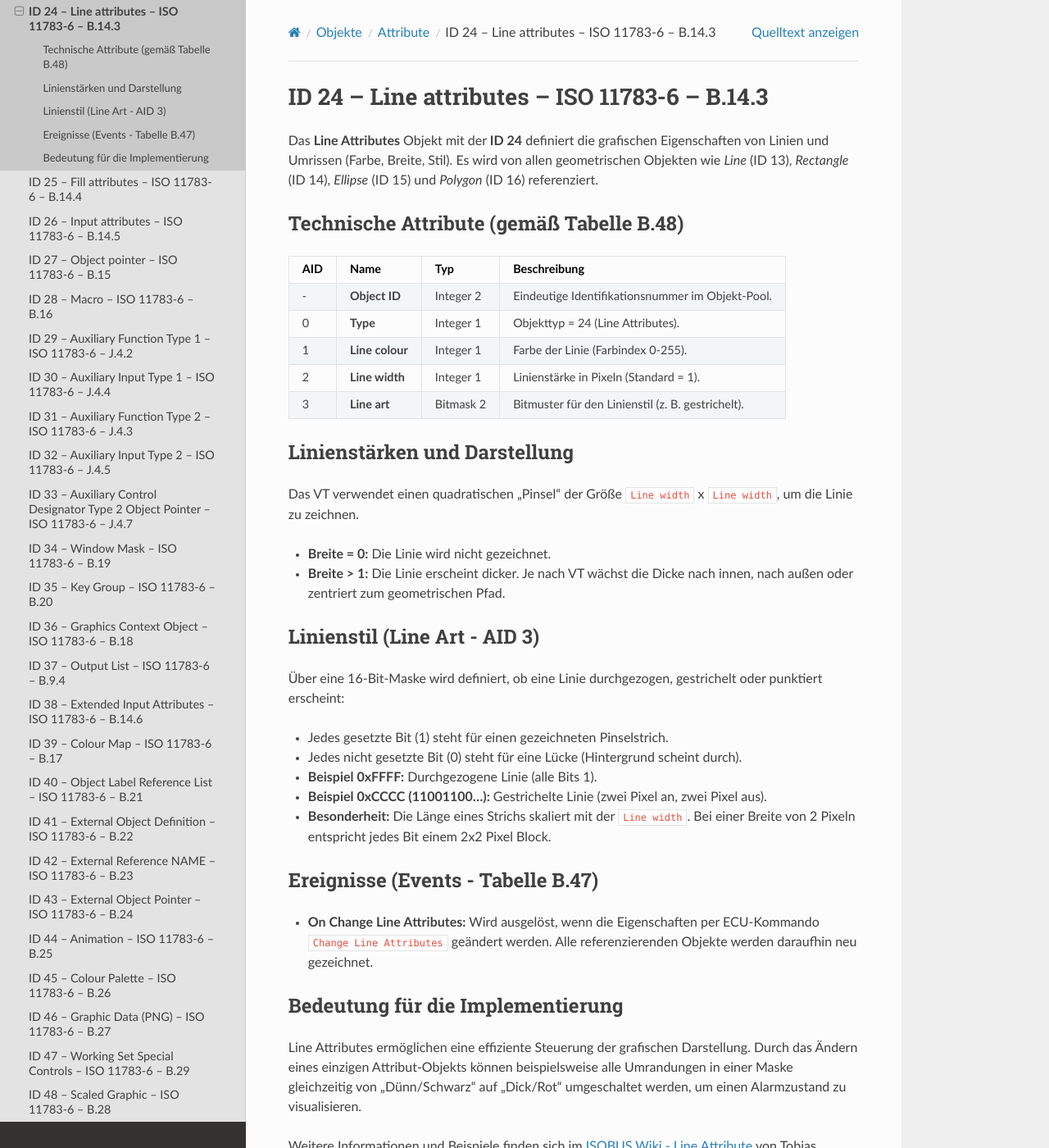
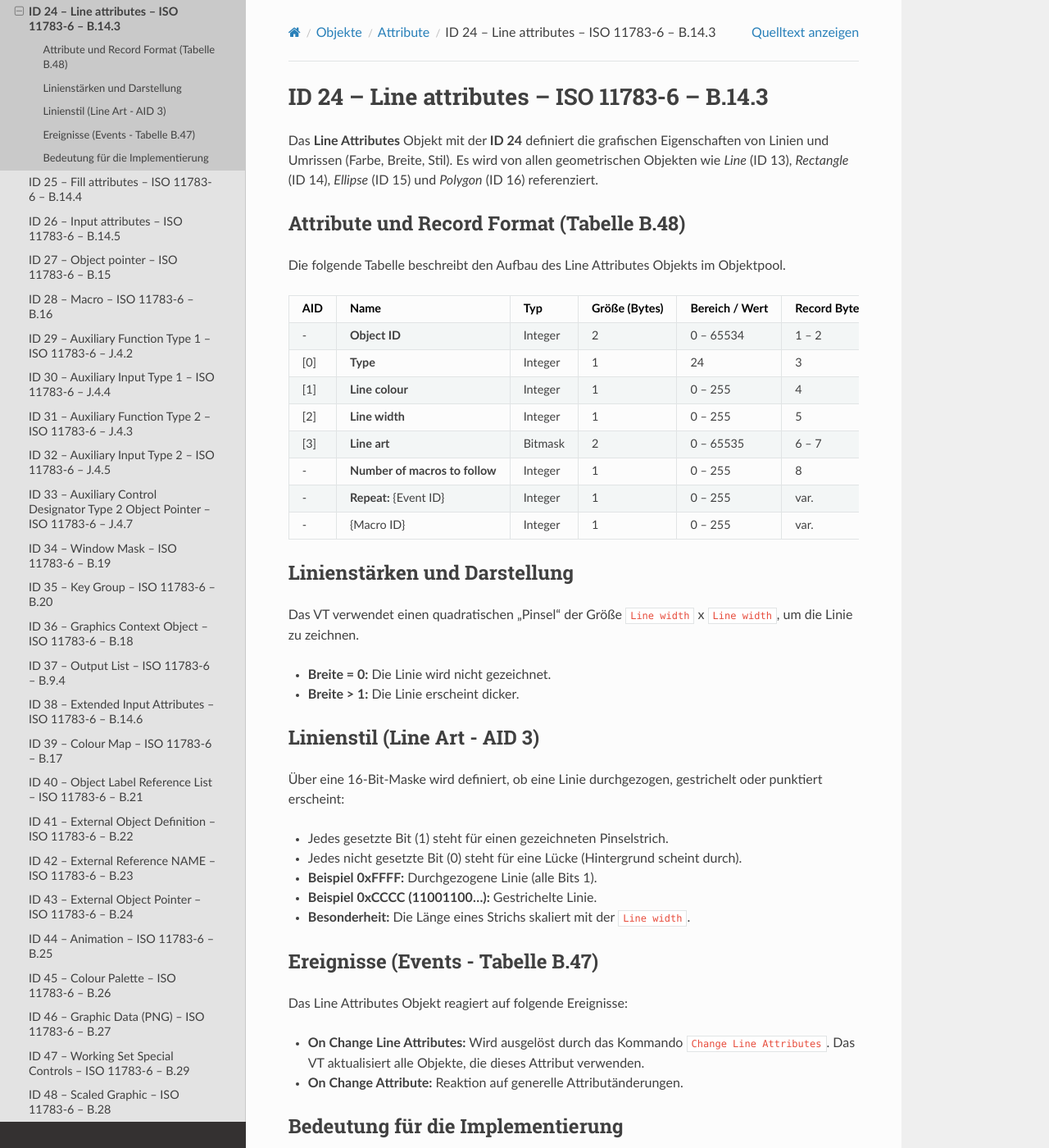
Before and after one commit to Meisterschulen-am-Ostbahnhof-Munchen/ISOBUS-VT-Objects-docs, a Sphinx documentation site: the page built from docs/isobus-objects/ID-24---Line-attributes---ISO-11783-6---B.14.3.md, in a window 1280 px wide and 1400 px high. Shown: the whole window at 82% size. Built offline with Sphinx 7.4.7 and the Read the Docs theme 3.1.0, drawn with Linux system fonts in a browser that asks for light colours.

Commit message:
docs: update Line Attributes (ID 24) with accurate attribute table and record format from ISO 11783-6 Annex B.14.3

```diff
--- a/docs/isobus-objects/ID-24---Line-attributes---ISO-11783-6---B.14.3.md
+++ b/docs/isobus-objects/ID-24---Line-attributes---ISO-11783-6---B.14.3.md
@@ -5,31 +5,40 @@
 
 Das **Line Attributes** Objekt mit der **ID 24** definiert die grafischen Eigenschaften von Linien und Umrissen (Farbe, Breite, Stil). Es wird von allen geometrischen Objekten wie *Line* (ID 13), *Rectangle* (ID 14), *Ellipse* (ID 15) und *Polygon* (ID 16) referenziert.
 
-## Technische Attribute (gemäß Tabelle B.48)
+### Attribute und Record Format (Tabelle B.48)
 
-| AID | Name | Typ | Beschreibung |
-| :--- | :--- | :--- | :--- |
-| - | **Object ID** | Integer 2 | Eindeutige Identifikationsnummer im Objekt-Pool. |
-| 0 | **Type** | Integer 1 | Objekttyp = 24 (Line Attributes). |
-| 1 | **Line colour** | Integer 1 | Farbe der Linie (Farbindex 0-255). |
-| 2 | **Line width** | Integer 1 | Linienstärke in Pixeln (Standard = 1). |
-| 3 | **Line art** | Bitmask 2 | Bitmuster für den Linienstil (z. B. gestrichelt). |
+Die folgende Tabelle beschreibt den Aufbau des Line Attributes Objekts im Objektpool.
+
+| AID | Name | Typ | Größe (Bytes) | Bereich / Wert | Record Byte | Beschreibung |
+| :--- | :--- | :--- | :--- | :--- | :--- | :--- |
+| - | **Object ID** | Integer | 2 | 0 – 65534 | 1 – 2 | Eindeutige ID im Objektpool. |
+| [0] | **Type** | Integer | 1 | 24 | 3 | Objekttyp = Line Attributes. |
+| [1] | **Line colour** | Integer | 1 | 0 – 255 | 4 | Linienfarbe. |
+| [2] | **Line width** | Integer | 1 | 0 – 255 | 5 | Linienstärke in Pixeln. 0 = nicht zeichnen. |
+| [3] | **Line art** | Bitmask | 2 | 0 – 65535 | 6 – 7 | Bitmuster für Linienstil (1=Zeichnen, 0=Hintergrund). |
+| - | **Number of macros to follow** | Integer | 1 | 0 – 255 | 8 | Anzahl der folgenden Makro-Referenzen. |
+| - | **Repeat:** {Event ID} | Integer | 1 | 0 – 255 | var. | Event ID, die das Makro auslöst. |
+| - | {Macro ID} | Integer | 1 | 0 – 255 | var. | Makro ID des auszuführenden Makros. |
 
 ## Linienstärken und Darstellung
 Das VT verwendet einen quadratischen "Pinsel" der Größe `Line width` x `Line width`, um die Linie zu zeichnen.
 *   **Breite = 0:** Die Linie wird nicht gezeichnet.
-*   **Breite > 1:** Die Linie erscheint dicker. Je nach VT wächst die Dicke nach innen, nach außen oder zentriert zum geometrischen Pfad.
+*   **Breite > 1:** Die Linie erscheint dicker.
 
 ## Linienstil (Line Art - AID 3)
 Über eine 16-Bit-Maske wird definiert, ob eine Linie durchgezogen, gestrichelt oder punktiert erscheint:
 *   Jedes gesetzte Bit (1) steht für einen gezeichneten Pinselstrich.
 *   Jedes nicht gesetzte Bit (0) steht für eine Lücke (Hintergrund scheint durch).
 *   **Beispiel 0xFFFF:** Durchgezogene Linie (alle Bits 1).
-*   **Beispiel 0xCCCC (11001100...):** Gestrichelte Linie (zwei Pixel an, zwei Pixel aus).
-*   **Besonderheit:** Die Länge eines Strichs skaliert mit der `Line width`. Bei einer Breite von 2 Pixeln entspricht jedes Bit einem 2x2 Pixel Block.
+*   **Beispiel 0xCCCC (11001100...):** Gestrichelte Linie.
+*   **Besonderheit:** Die Länge eines Strichs skaliert mit der `Line width`.
 
 ## Ereignisse (Events - Tabelle B.47)
-*   **On Change Line Attributes:** Wird ausgelöst, wenn die Eigenschaften per ECU-Kommando `Change Line Attributes` geändert werden. Alle referenzierenden Objekte werden daraufhin neu gezeichnet.
+
+Das Line Attributes Objekt reagiert auf folgende Ereignisse:
+
+*   **On Change Line Attributes:** Wird ausgelöst durch das Kommando `Change Line Attributes`. Das VT aktualisiert alle Objekte, die dieses Attribut verwenden.
+*   **On Change Attribute:** Reaktion auf generelle Attributänderungen.
 
 ## Bedeutung für die Implementierung
 Line Attributes ermöglichen eine effiziente Steuerung der grafischen Darstellung. Durch das Ändern eines einzigen Attribut-Objekts können beispielsweise alle Umrandungen in einer Maske gleichzeitig von "Dünn/Schwarz" auf "Dick/Rot" umgeschaltet werden, um einen Alarmzustand zu visualisieren.
```
